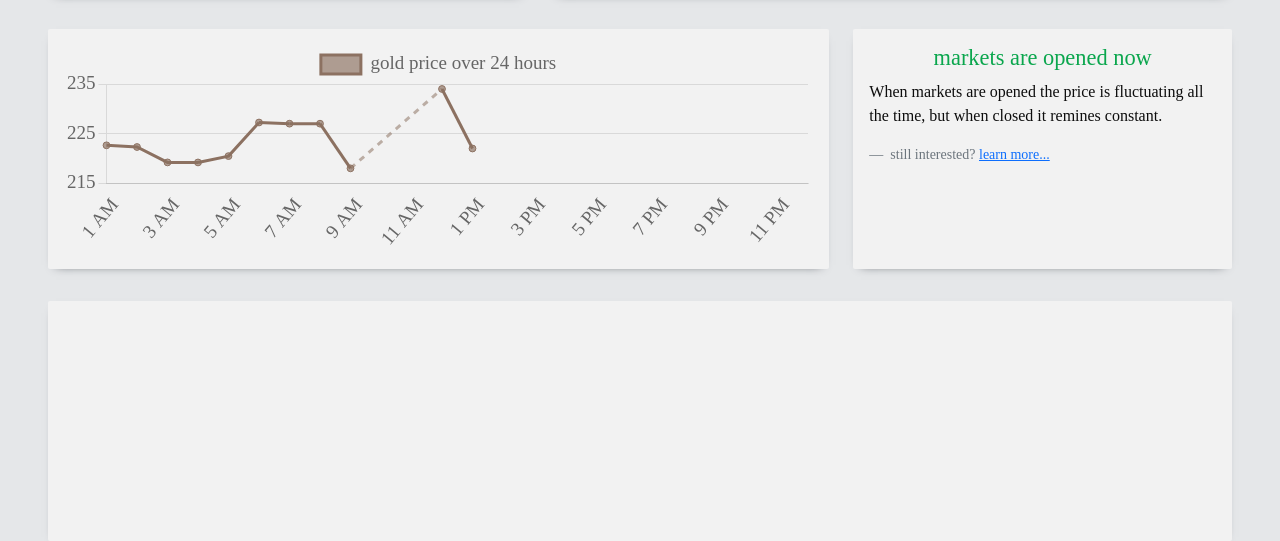
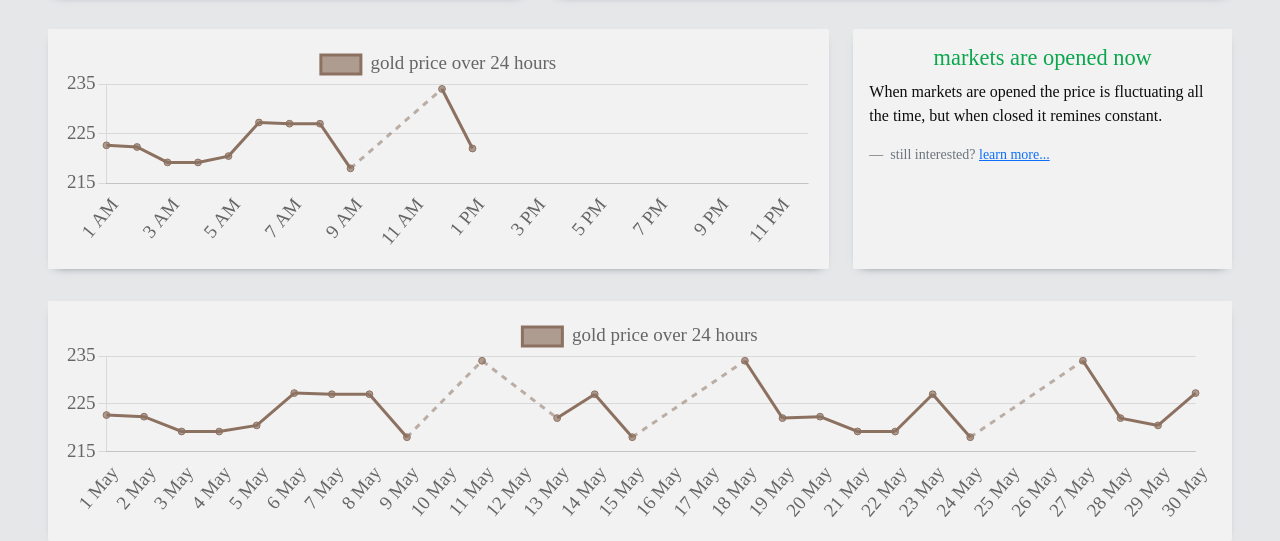
Before and after one commit to 0damy/Golice-base, a website: page loyout.html in a window 1280 px wide. Shown: the part 388-929 px from the top of the page. Drawn offline with nearby package versions, Linux system fonts and the light colour scheme; no server answers; a web font is replaced by a local one.

Commit message:
second chart initialized

```diff
--- a/loyout.html
+++ b/loyout.html
@@ -146,7 +146,9 @@
           <div class="row d-flex justify-content-between" id="second-row">
                <div class="col-md-12">
                     <div class="card cardUti">
-
+                         <div class="card-body">
+                              <canvas id="monthChart"></canvas>
+                         </div>
                     </div>
                </div>
           </div>
--- a/mechanics.js
+++ b/mechanics.js
@@ -1,4 +1,35 @@
-const days = []
+const days = [
+     '1 May',
+     '2 May',
+     '3 May',
+     '4 May',
+     '5 May',
+     '6 May',
+     '7 May',
+     '8 May',
+     '9 May',
+     '10 May',
+     '11 May',
+     '12 May',
+     '13 May',
+     '14 May',
+     '15 May',
+     '16 May',
+     '17 May',
+     '18 May',
+     '19 May',
+     '20 May',
+     '21 May',
+     '22 May',
+     '23 May',
+     '24 May',
+     '25 May',
+     '26 May',
+     '27 May',
+     '28 May',
+     '29 May',
+     '30 May',
+]
 
 
 const hours = [
@@ -170,6 +201,7 @@ let localTimeNow = new Date();
 const hourMS = 60000
 const dayMS = 3600000
 
+// detect if its the daylight saving time in the united states or not, so the formual to calculate the gap between utc and est timezones
 let estOffset = -5
 if (localTimeNow.getMonth() > 3 && localTimeNow.getMonth() < 11){
      estOffset = -4
@@ -177,8 +209,10 @@ if (localTimeNow.getMonth() > 3 && localTimeNow.getMonth() < 11){
 
 let utc = localTimeNow.getTime() + (localTimeNow.getTimezoneOffset() * hourMS);
 
+// turns a timestamp to human readable date and time
 let est = new Date(utc + (dayMS*estOffset))
 
+// check if it the time when the gold markets are closed then it changes the fourth card contant based on this decision
 if ((est.getDay() == 5 && est.getHours() > 17) || est.getDay == 6 || (est.getDay() == 7 && est.getHours() < 6)) {
      marketState.innerHTML = 'Markets are closed now'
      marketState.style.color = offColor
@@ -192,7 +226,7 @@ if ((est.getDay() == 5 && est.getHours() > 17) || est.getDay == 6 || (est.getDay
 // set values based on the page width for responsivity purposes
 Chart.defaults.font.size = 12
 
-// tension/ circle size/
+// tension/ circle size/ tit
 let pageWidth = document.body.offsetWidth;
 if (pageWidth < 600){
      Chart.defaults.font.size = 14
@@ -217,10 +251,11 @@ const skipped = (ctx, value) => ctx.p0.skip || ctx.p1.skip ? value : undefined;
 const down = (ctx, value) => ctx.p0.parsed.y > ctx.p1.parsed.y ? value : undefined;
 
 // selects the canves where to imped the first chart
-const monthChart = document.getElementById('hoursChart').getContext('2d');
+const dayChart = document.getElementById('hoursChart').getContext('2d');
+const monthChart = document.getElementById('monthChart').getContext('2d');
 
 
-const chart1 = new Chart(monthChart, {
+const chart1 = new Chart(dayChart, {
      // specifies the type of the chart(whether a bar, pie, table or a line chart)
      type: 'line',
 
@@ -270,3 +305,53 @@ const chart1 = new Chart(monthChart, {
           }
      }
 })
+const chart2 = new Chart(monthChart, {
+     // specifies the type of the chart(whether a bar, pie, table or a line chart)
+     type: 'line',
+
+     // here we place our data
+     data: {
+          labels: days,
+          datasets: [{
+               label: textuals.en.thrdCard.title,
+               backgroundColor: '#8C7161aa',
+               borderColor: '#8C7161',
+               color: '#0d0d0d',
+               data: [222.64, 222.3, 219.2, 219.19, 220.47, 227.24, 227, 227, 218, NaN, 234, NaN, 222,227, 218, NaN, NaN, 234, 222,  222.3, 219.2, 219.19,227, 218, NaN, NaN, 234, 222, 220.47, 227.24, 227, 227, 218, NaN],
+
+               pointRadius: 3.4,
+
+               segment: {
+                    borderColor: ctx => skipped(ctx, '#8C716188') || down(ctx, '#8C7161'),
+                    borderDash: ctx => skipped(ctx, [6, 6]),
+                  },
+               spanGaps: true,
+
+               tension: 0,
+          }]
+     },
+     // here we place the some of the styling propereties
+     options: {
+          maintainAspectRatio: false,
+          scales: {
+               y: {
+                    suggestedMin: 218,
+                    suggestedMax: 234,
+               },
+               x: {
+                    beginAtZero: true,
+                    grid: {
+                         display: false
+                    }
+               }
+          },
+          layout: {
+
+          },
+          responsive: true,
+          plugins: {
+               suggestedMin: 10,
+               suggestedMax: 10
+          }
+     }
+})
```
